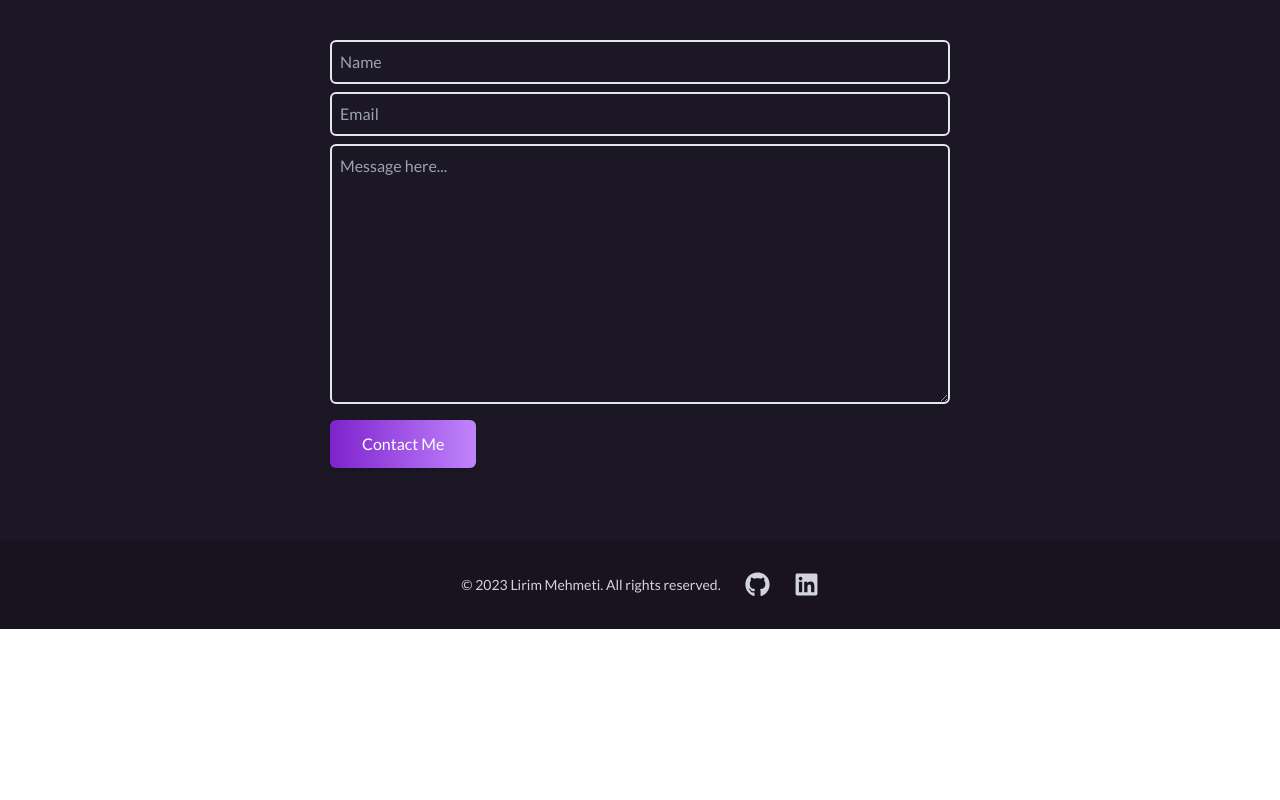
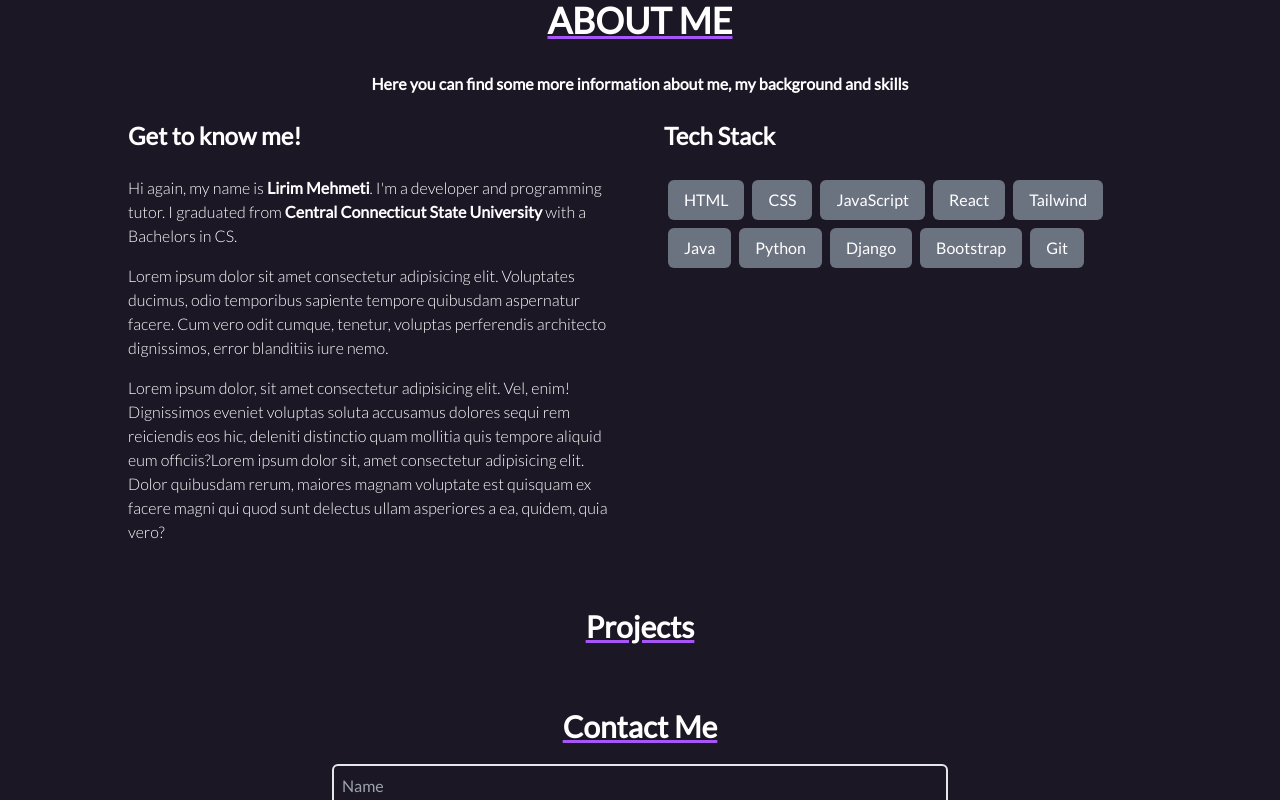
Before and after one commit to LEE-RUM/portfolio, a React (Vite) app: page / in a window 1280 px wide. Shown: the part 740-1540 px from the top of the page. Before the commit the page ends 1369 px from the top, so only its background shows below. Built offline with nearby package versions, Linux system fonts and the light colour scheme.

Commit message:
made updates to about component

```diff
--- a/src/components/About.jsx
+++ b/src/components/About.jsx
@@ -1,9 +1,28 @@
 import React from 'react';
 
+const skills = ['HTML', 'CSS', 'JavaScript', 'React', 'Tailwind', 'Java', 'Python', 'Django', 'Bootstrap', 'Git'];
+
 export default function About() {
-  return(
-    <section id='about'>
-        <h1 className="text-white text-center text-3xl font-bold h-full">ABOUT ME</h1>
+  return (
+    <section className="lg:px-32 px-14 py-16" id="about">
+      <h1 className=" text-white text-center text-4xl font-bold h-full underline decoration-purple-500 pb-8">ABOUT ME</h1>
+      <p className="text-center text-white font-semibold pb-6"> Here you can find some more information about me, my background and skills </p>
+      <div className="grid grid-cols-1 md:grid-cols-2 gap-12 text-white">
+        <div>
+          <h1 className="text-2xl mb-6 font-bold">Get to know me!</h1>
+          <p className="pb-4 font-light">Hi again, my name is <span className="font-extrabold">Lirim Mehmeti</span>. I'm a developer and programming tutor. I graduated from <span className="font-bold">Central Connecticut State University</span> with a Bachelors in CS.</p>
+          <p className="pb-4 font-light">Lorem ipsum dolor sit amet consectetur adipisicing elit. Voluptates ducimus, odio temporibus sapiente tempore quibusdam aspernatur facere. Cum vero odit cumque, tenetur, voluptas perferendis architecto dignissimos, error blanditiis iure nemo.</p>
+          <p className="font-light">Lorem ipsum dolor, sit amet consectetur adipisicing elit. Vel, enim! Dignissimos eveniet voluptas soluta accusamus dolores sequi rem reiciendis eos hic, deleniti distinctio quam mollitia quis tempore aliquid eum officiis?Lorem ipsum dolor sit, amet consectetur adipisicing elit. Dolor quibusdam rerum, maiores magnam voluptate est quisquam ex facere magni qui quod sunt delectus ullam asperiores a ea, quidem, quia vero?</p>
+        </div>
+        <div>
+          <h1 className="text-2xl mb-6 font-bold">Tech Stack</h1>
+          <div className="flex flex-wrap">
+          {skills.map((skill, index) => (
+              <span key={index} className="bg-gray-500 text-white px-4 py-2 rounded-md m-1">{skill}</span>
+            ))}
+          </div>
+        </div>
+      </div>
     </section>
-  )
+  );
 }
--- a/src/components/Contact.jsx
+++ b/src/components/Contact.jsx
@@ -2,7 +2,8 @@ import React from 'react';
 
 export default function Contact() {
    return (
-      <div className="flex flex-col mx-auto h-full mb-8 p-5" id='contact'>
+      <div className="flex flex-col mx-auto h-full mb-4 p-6" id='contact'>
+         <h1 className="text-white text-center text-3xl font-bold h-full underline decoration-purple-500 pb-5">Contact Me</h1>
          <div className="flex justify-center items-center">
             <form
                action="https://getform.io/f/(customSlugHere)"
@@ -29,9 +30,9 @@ export default function Contact() {
                />
                <button
                   type="button"
-                  className="text-center inline-block px-8 py-3 mb-5 w-max text-base font-medium rounded-md text-white bg-gradient-to-r from-purple-700 to-purple-400 drop-shadow-md"
+                  className="text-center inline-block px-8 py-3 mb-5 w-max text-base font-bold rounded-md text-white bg-gradient-to-r from-purple-700 to-purple-400 drop-shadow-md"
                >
-                  Contact Me
+                  Send Message
                </button>
             </form>
          </div>
--- a/src/components/Navbar.jsx
+++ b/src/components/Navbar.jsx
@@ -11,7 +11,7 @@ export default function Navbar(){
     };
 
     return(
-        <nav className="bg-love-50 shadow-md h-14 flex justify-end items-center px-3 py-8 sticky top-0 z-50 text-white">
+        <nav className="bg-love-50 shadow-md h-20 flex justify-end items-center px-3 py-8 sticky top-0 z-50 text-white">
             <li className="justify-start mr-auto list-none font-bold hover:cursor-pointer">
             <Link to="hero" spy={true} smooth={true} offset={-100} duration={500}>LIRIM.DEV</Link>
             </li>
--- a/src/components/Projects.jsx
+++ b/src/components/Projects.jsx
@@ -3,7 +3,7 @@ import React from 'react';
 export default function Projects() {
    return (
       <section className="flex flex-col md:flex-row items-center justify-center pb-10" id="projects">
-        <h1 className='text-white'>projects</h1>
+        <h1 className="text-white text-start text-3xl font-bold h-full underline decoration-purple-500">Projects</h1>
       </section>
    )
 }
```
